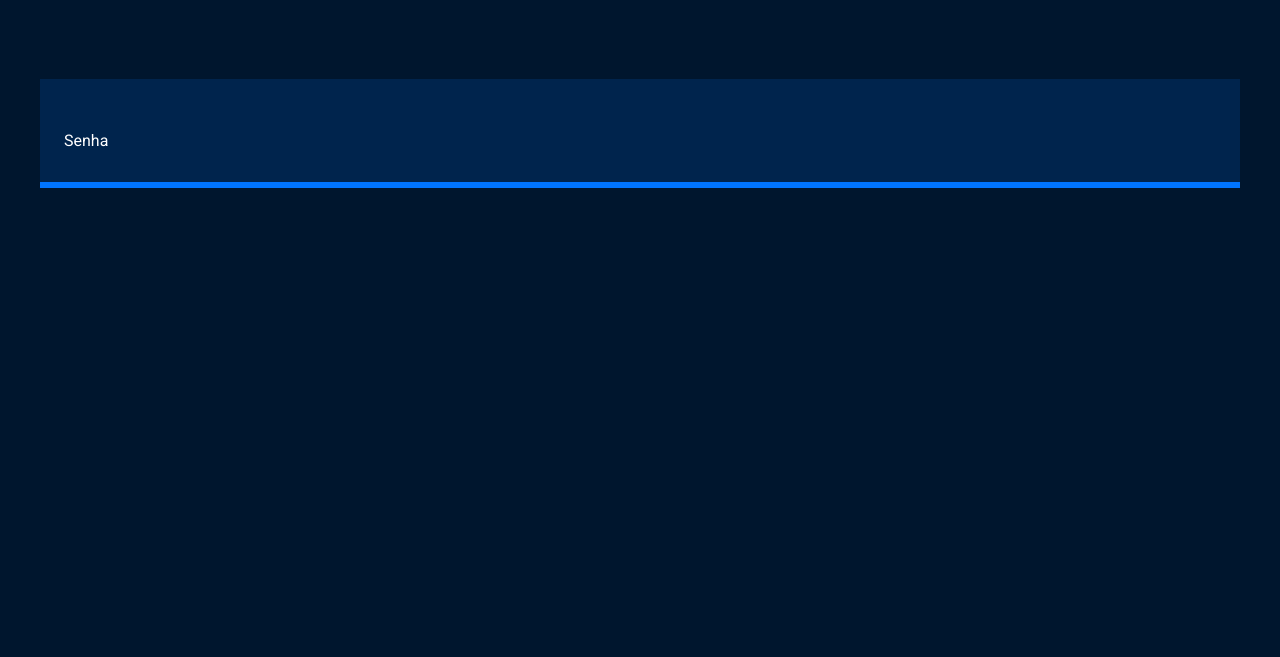
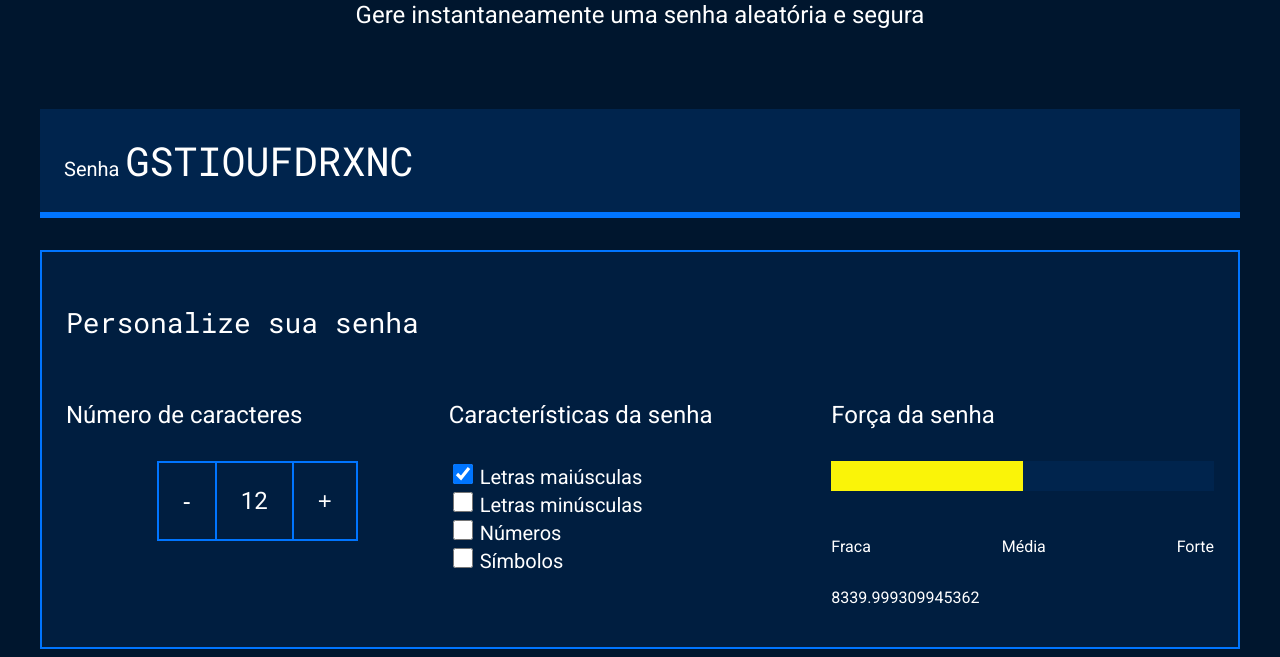
Before and after one commit to kemillyluan/1tp2, a plain HTML site: page index.html in a window 1280 px wide. Shown: the part 217-874 px from the top of the page. Before the commit the page ends 800 px from the top, so only its background shows below. Drawn offline with Linux system fonts and the light colour scheme.

Commit message:
Add files via upload

```diff
--- a/index.html
+++ b/index.html
@@ -1,11 +1,11 @@
+
 <!DOCTYPE html>
 <html lang="pt-br">
 
 <head>
     <meta charset="UTF-8">
-    <meta http-equiv="X-UA-Compatible" content="IE=edge">
     <meta name="viewport" content="width=device-width, initial-scale=1.0">
-    <title>Gerador de Senha</title>
+    <title>Gerador de senha</title>
     <link rel="stylesheet" href="style.css">
 </head>
 
@@ -13,14 +13,57 @@
     <section class="conteudo">
         <div class="conteudo-titulo">
             <img src="unlock.svg" alt="cadeado fechado">
-            <h2 class="titulo-principal">Gerador de senha</h2>
+            <h2 class="titulo-principal">Gerador de senhas</h2>
             <h3 class="titulo-secundario">Gere instantaneamente uma senha aleatória e segura</h3>
         </div>
         <div class="conteudo-senha">
             <label for="senha">Senha</label>
-            <input name="senha" type="text" id="campo-senha">
+            <input name="senha" type="text" id="campo-senha" readonly>
+        </div>
+        <div class="parametro">
+            <h3 class="parametro-titulo">Personalize sua senha</h3>
+            <div class="parametro-coluna__senha">
+                <div class="parametro-senha">
+                    <h4 class="parametro-senha__titulo">Número de caracteres</h4>
+                    <div class="parametro-senha-botoes">
+                        <button class="parametro-senha__botao">-</button>
+                        <p class="parametro-senha__texto">12</p>
+                        <button class="parametro-senha__botao">+</button>
+                    </div>
+                </div>
+                <div class="parametro-senha">
+                    <h4 class="parametro-senha__titulo">Características da senha</h4>
+                    <div class="parametro-senha-checkbox">
+                        <input name="maiusculo" type="checkbox" class="checkbox" checked>
+                        <label for="maiusculo">Letras maiúsculas</label>
+                    </div>
+                    <div class="parametro-senha-checkbox">
+                        <input name="minusculo" type="checkbox" class="checkbox">
+                        <label for="minusculo">Letras minúsculas</label>
+                    </div>
+                    <div class="parametro-senha-checkbox">
+                        <input name="numero" type="checkbox" class="checkbox">
+                        <label for="numero">Números</label>
+                    </div>
+                    <div class="parametro-senha-checkbox">
+                        <input name="simbolo" type="checkbox" class="checkbox">
+                        <label for="simbolo">Símbolos</label>
+                    </div>
+                </div>
+                <div class="parametro-senha">
+                    <h4 class="parametro-senha__titulo">Força da senha</h4>
+                    <div class="barra"></div>
+                    <div class="forca fraca"></div>
+                    <div class="parametro-senha-textos">
+                        <p>Fraca</p>
+                        <p>Média</p>
+                        <p>Forte</p>
+                    </div>
+                    <p class="entropia"></p>
+                </div>
+            </div>
         </div>
     </section>
+    <script src="main.js"></script>
 </body>
-
 </html>
--- /dev/null
+++ b/main.js
@@ -0,0 +1,78 @@
+
+const numeroSenha = document.querySelector('.parametro-senha__texto');
+let tamanhoSenha = 12;
+numeroSenha.textContent = tamanhoSenha;
+const letrasMaiusculas = 'ABCDEFGHIJKLMNOPQRSTUVXYWZ';
+const letrasMinusculas = 'abcdefghijklmnopqrstuvxywz';
+const numeros = '0123456789';
+const simbolos = '!@%*?';
+const botoes = document.querySelectorAll('.parametro-senha__botao');
+const campoSenha = document.querySelector('#campo-senha');
+const checkbox = document.querySelectorAll('.checkbox');
+const forcaSenha = document.querySelector('.forca');
+
+botoes[0].onclick = diminuiTamanho;
+botoes[1].onclick = aumentaTamanho;
+
+function diminuiTamanho() {
+    if (tamanhoSenha > 1) {
+        // tamanhoSenha = tamanhoSenha-1;
+        tamanhoSenha--;
+    }
+    numeroSenha.textContent = tamanhoSenha;
+    geraSenha();
+}
+function aumentaTamanho() {
+    if (tamanhoSenha < 20) {
+        // tamanhoSenha = tamanhoSenha+1;
+        tamanhoSenha++;
+    }
+    numeroSenha.textContent = tamanhoSenha;
+    geraSenha();
+}
+
+for (i = 0; i < checkbox.length; i++) {
+    checkbox[i].onclick = geraSenha;
+}
+
+geraSenha();
+
+function geraSenha() {
+    let alfabeto = '';
+    if (checkbox[0].checked) {
+        alfabeto = alfabeto + letrasMaiusculas;
+    }
+    if (checkbox[1].checked) {
+        alfabeto = alfabeto + letrasMinusculas;
+    }
+    if (checkbox[2].checked) {
+        alfabeto = alfabeto + numeros;
+    }
+    if (checkbox[3].checked) {
+        alfabeto = alfabeto + simbolos;
+    }
+    let senha = '';
+    for (let i = 0; i < tamanhoSenha; i++) {
+        let numeroAleatorio = Math.random() * alfabeto.length;
+        numeroAleatorio = Math.floor(numeroAleatorio);
+        senha = senha + alfabeto[numeroAleatorio];
+    }
+    campoSenha.value = senha;
+    classificaSenha(alfabeto.length);
+
+}
+
+function classificaSenha(tamanhoAlfabeto){
+    let entropia = tamanhoSenha * Math.log2(tamanhoAlfabeto);
+    console.log(entropia);
+    forcaSenha.classList.remove('fraca','media','forte');
+    if (entropia > 57){
+        forcaSenha.classList.add('forte');
+    } else if (entropia > 35 && entropia < 57 ) {
+        forcaSenha.classList.add('media');
+    } else if (entropia <= 35){
+        forcaSenha.classList.add('fraca');
+    }
+    const valorEntropia = document.querySelector('.entropia');
+    valorEntropia.textContent = 2**Math.floor(entropia)/(100e6*60*60*24);
+}
--- a/style.css
+++ b/style.css
@@ -1,3 +1,4 @@
+
 @import url('https://fonts.googleapis.com/css2?family=Roboto&family=Roboto+Mono&display=swap');
 
 :root{
@@ -7,24 +8,25 @@
     --fundo-texto: #001E40;
     --borda: #0075FF;
     --roboto: 'Roboto', sans-serif;
-    --roboto-mono: 'Roboto mono', monospace;
+    --roboto-mono: 'Roboto Mono', monospace;
 }
+
+*{
+    font-weight: 400;
+}
+
 body{
     color: var(--branco);
     background-color: var(--cor-de-fundo);
     font-family: var(--roboto);
 }
 
-*{
-    font-weight: 400;
+.titulo-principal{
+    font-family: var(--roboto-mono);
+    font-size: 32px;
 }
 
-.titulo-principal{
-    font-family: var(--roboto-mono);
-    font: size 32px;
-}
-
-.titulo.secundario{
+.titulo-secundario{
     font-size: 24px;
 }
 
@@ -46,6 +48,7 @@ body{
     color: var(--branco);
     font-family: var(--roboto-mono);
     font-size: 40px;
+    width: 70%;
 }
 
 #campo-senha:focus{
@@ -56,3 +59,95 @@ body{
     max-width: 1200px;
     margin: 0 auto;
 }
+
+.parametro{
+    background-color: var(--fundo-texto);
+    border: 2px solid var(--borda);
+    margin-top: 32px;
+    padding: 24px;
+}
+
+.parametro-titulo{
+    font-family: var(--roboto-mono);
+    font-size: 28px;
+}
+
+.parametro-senha__titulo{
+    font-size:24px;
+}
+
+.parametro-coluna__senha{
+    display: flex;
+    flex-direction: column;
+    justify-content: center;
+}
+.parametro-senha{
+    width: 50%;
+    margin: 0 auto;
+}
+
+.parametro-senha-botoes{
+    display: flex;
+    justify-content: center;
+}
+
+.parametro-senha__botao{
+    background-color: var(--fundo-texto);
+    color: var(--branco);
+    border: 2px solid var(--borda);
+    padding: 24px;
+    font-size: 24px;
+    cursor: pointer;
+}
+.parametro-senha__texto{
+    padding: 24px;
+    border-top: 2px solid var(--borda);
+    border-bottom: 2px solid var(--borda);
+    margin: 0;
+    font-size: 24px;
+}
+
+label{
+    font-size: 20px;
+}
+
+.checkbox{
+    width: 20px;
+    height: 20px;
+    cursor: pointer;
+}
+
+.barra{
+    background-color: var(--fundo-senha);
+    height: 30px;
+    width: 100%;
+}
+.forca{
+    height: 30px;
+    position: relative;
+    bottom: 30px;
+}
+.fraca{
+    width: 25%;
+    background-color: #E71B32;
+}
+.media{
+    background-color: #FAF408;
+    width: 50%;
+}
+.forte{
+    background-color: #00FF85;
+    width: 100%;
+}
+
+.parametro-senha-textos{
+    display: flex;
+    justify-content: space-between;
+}
+
+
+@media screen and (min-width: 768px) {
+    .parametro-coluna__senha{
+        flex-direction: row;
+    }
+}
```
